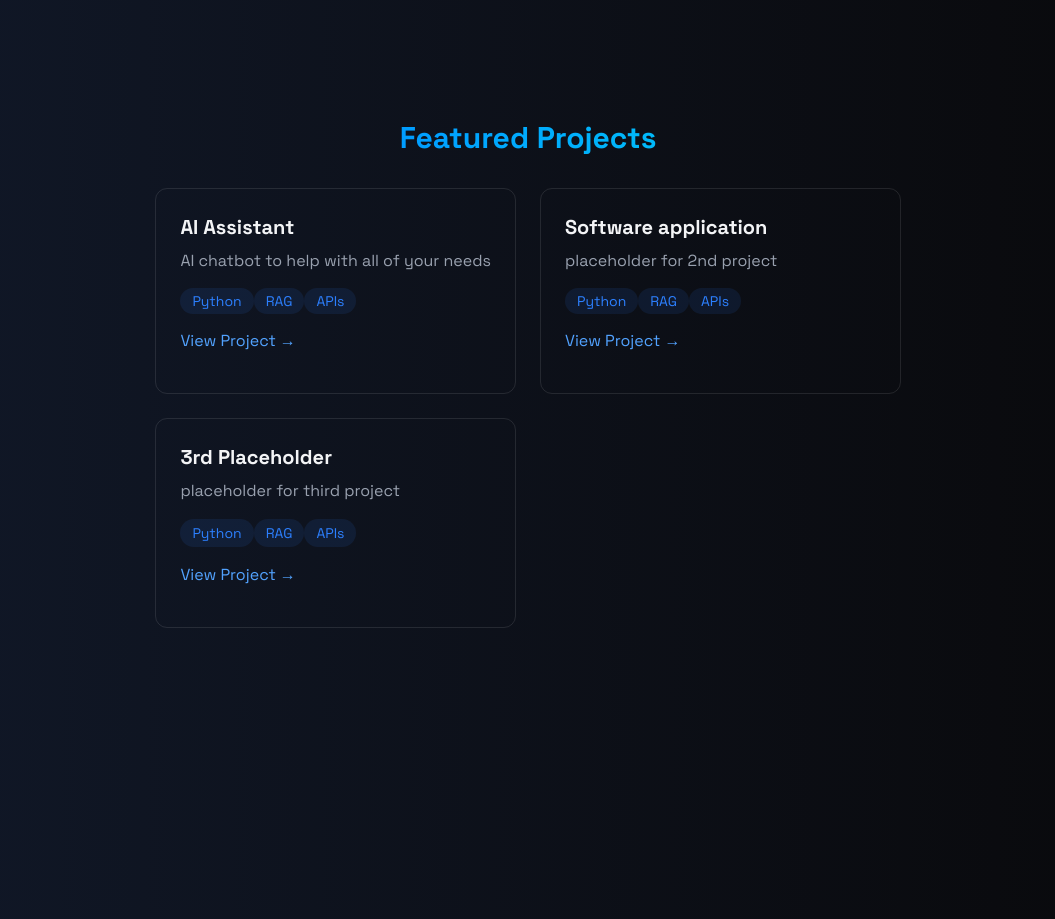
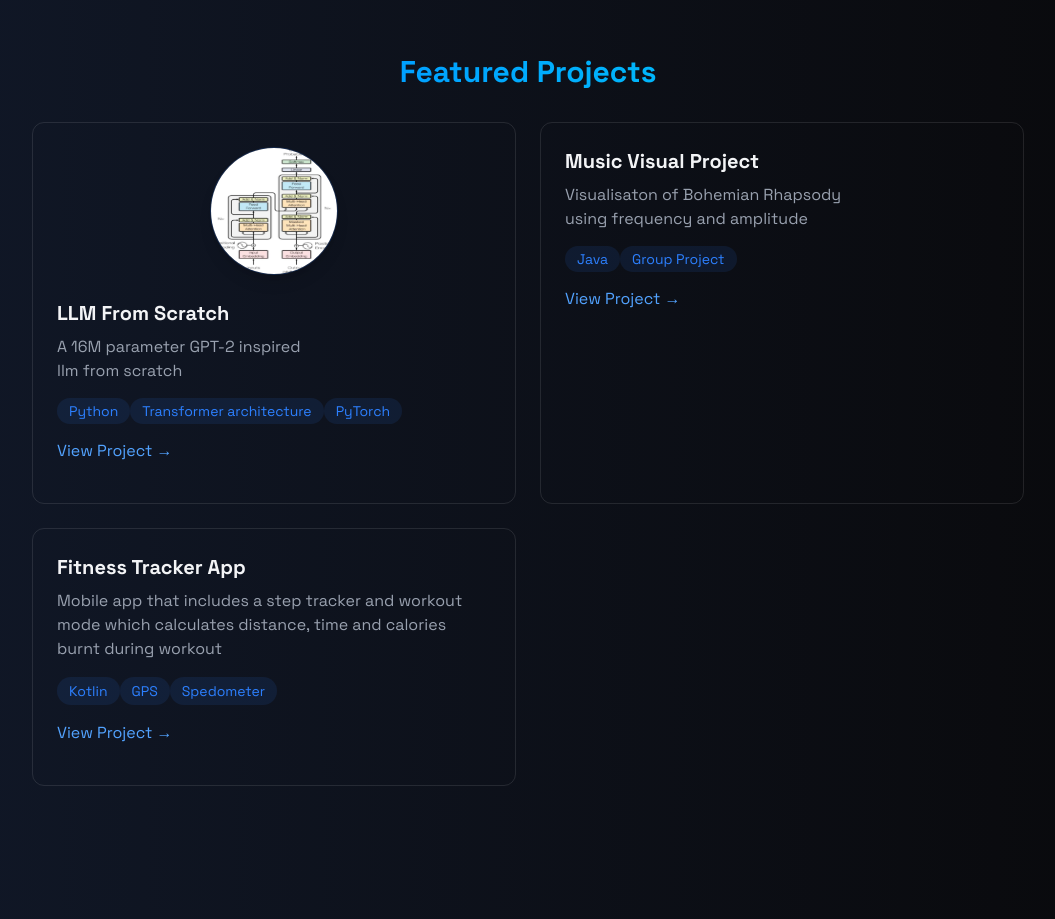
Before and after one commit to AaronConnolly/my-portfolio, a React (Vite) app: page / in a window 1280 px wide. Shown: the part 2480-3399 px from the top of the page, without its empty margins (112-1167 px from the left). Built offline with nearby package versions, Linux system fonts and the light colour scheme.

Commit message:
Added transfomer image

```diff
--- a/src/components/sections/Projects.jsx
+++ b/src/components/sections/Projects.jsx
@@ -1,4 +1,5 @@
 import { RevealOnScroll } from "../RevealOnScroll";
+import TuDublinLogo from "../../assets/Transformer.png";
 
 export const Projects = () => {
   return (
@@ -16,12 +17,53 @@ export const Projects = () => {
               className="p-6 rounded-xl border border-white/10 hover:-translate-y-1 hover:border-blue-500/30
                         hover:shadow-[0_2_8px_rgba(59,130,246,0.2)] transition-all"
             >
-              <h3 className="text-xl font-bold mb-2"> AI Assistant</h3>
+              {/* Add the TuDublin logo with improved styling */}
+              <img
+                src={TuDublinLogo}
+                alt="TuDublin Logo"
+                className="w-32 h-32 mb-6 mx-auto rounded-full shadow-lg border border-blue-500/20"
+              />
+              <h3 className="text-xl font-bold mb-2">LLM From Scratch</h3>
               <p className="text-gray-400 mb-4">
-                AI chatbot to help with all of your needs
+                A 16M parameter GPT-2 inspired <br></br>
+                llm from scratch
               </p>
               <div>
-                {["Python", "RAG", "APIs"].map((tech, key) => (
+                {["Python", "Transformer architecture", "PyTorch"].map(
+                  (tech, key) => (
+                    <span
+                      key={key}
+                      className="bg-blue-500/10 text-blue-500 py-1 px-3 rounded-full text-sm
+                               hover:bg-blue-500/20 hover:shadow-[0_2_8px_rgba(59,130,246,0.1)] transition-all"
+                    >
+                      {tech}
+                    </span>
+                  )
+                )}
+              </div>
+
+              <div className="flex justify-between items-center">
+                <a
+                  href="https://github.com/AaronConnolly/LLM_From_Scratch"
+                  target="_blank"
+                  rel="noopener noreferrer"
+                  className="text-blue-400 hover:text-blue-300 transition-colors my-4"
+                >
+                  View Project →
+                </a>
+              </div>
+            </div>
+            <div
+              className="p-6 rounded-xl border border-white/10 hover:-translate-y-1 hover:border-blue-500/30
+                        hover:shadow-[0_2_8px_rgba(59,130,246,0.2)] transition-all"
+            >
+              <h3 className="text-xl font-bold mb-2"> Music Visual Project</h3>
+              <p className="text-gray-400 mb-4">
+                Visualisaton of Bohemian Rhapsody <br></br>
+                using frequency and amplitude{" "}
+              </p>
+              <div>
+                {["Java", "Group Project"].map((tech, key) => (
                   <span
                     key={key}
                     className="bg-blue-500/10 text-blue-500 py-1 px-3 rounded-full text-sm
@@ -34,34 +76,7 @@ export const Projects = () => {
 
               <div className="flex justify-between items-center">
                 <a
-                  href="#"
-                  className="text-blue-400 hover:text-blue-300 transition-colors my-4"
-                >
-                  View Project →
-                </a>
-              </div>
-            </div>
-            <div
-              className="p-6 rounded-xl border border-white/10 hover:-translate-y-1 hover:border-blue-500/30
-                        hover:shadow-[0_2_8px_rgba(59,130,246,0.2)] transition-all"
-            >
-              <h3 className="text-xl font-bold mb-2"> Software application</h3>
-              <p className="text-gray-400 mb-4">placeholder for 2nd project</p>
-              <div>
-                {["Python", "RAG", "APIs"].map((tech, key) => (
-                  <span
-                    key={key}
-                    className="bg-blue-500/10 text-blue-500 py-1 px-3 rounded-full text-sm
-                               hover:bg-blue-500/20 hover:shadow-[0_2_8px_rgba(59,130,246,0.1)] transition-all"
-                  >
-                    {tech}
-                  </span>
-                ))}
-              </div>
-
-              <div className="flex justify-between items-center">
-                <a
-                  href="#"
+                  href="https://github.com/AaronConnolly/MusicVisuals"
                   className="text-blue-400 hover:text-blue-300 transition-colors my-4"
                 >
                   View Project →
@@ -73,12 +88,13 @@ export const Projects = () => {
               className="p-6 rounded-xl border border-white/10 hover:-translate-y-1 hover:border-blue-500/30
                         hover:shadow-[0_2_8px_rgba(59,130,246,0.2)] transition-all"
             >
-              <h3 className="text-xl font-bold mb-2"> 3rd Placeholder</h3>
+              <h3 className="text-xl font-bold mb-2"> Fitness Tracker App</h3>
               <p className="text-gray-400 mb-4">
-                placeholder for third project
+                Mobile app that includes a step tracker and workout mode which
+                calculates distance, time and calories burnt during workout
               </p>
               <div className="flex flex-wrap gap-2mb-4">
-                {["Python", "RAG", "APIs"].map((tech, key) => (
+                {["Kotlin", "GPS", "Spedometer"].map((tech, key) => (
                   <span
                     key={key}
                     className="bg-blue-500/10 text-blue-500 py-1 px-3 rounded-full text-sm
```
Also changed, not shown: src/assets/transformer.png (added).
